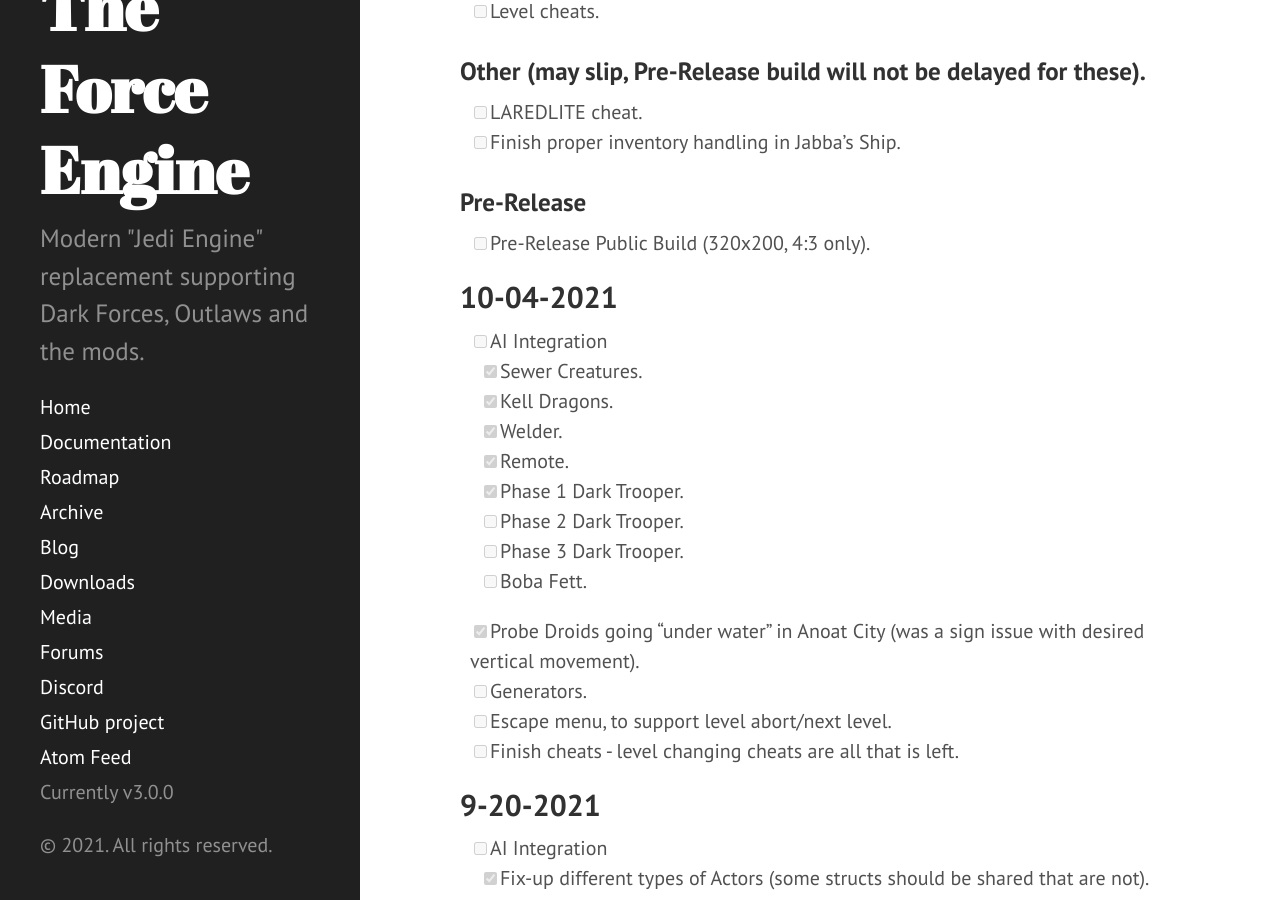
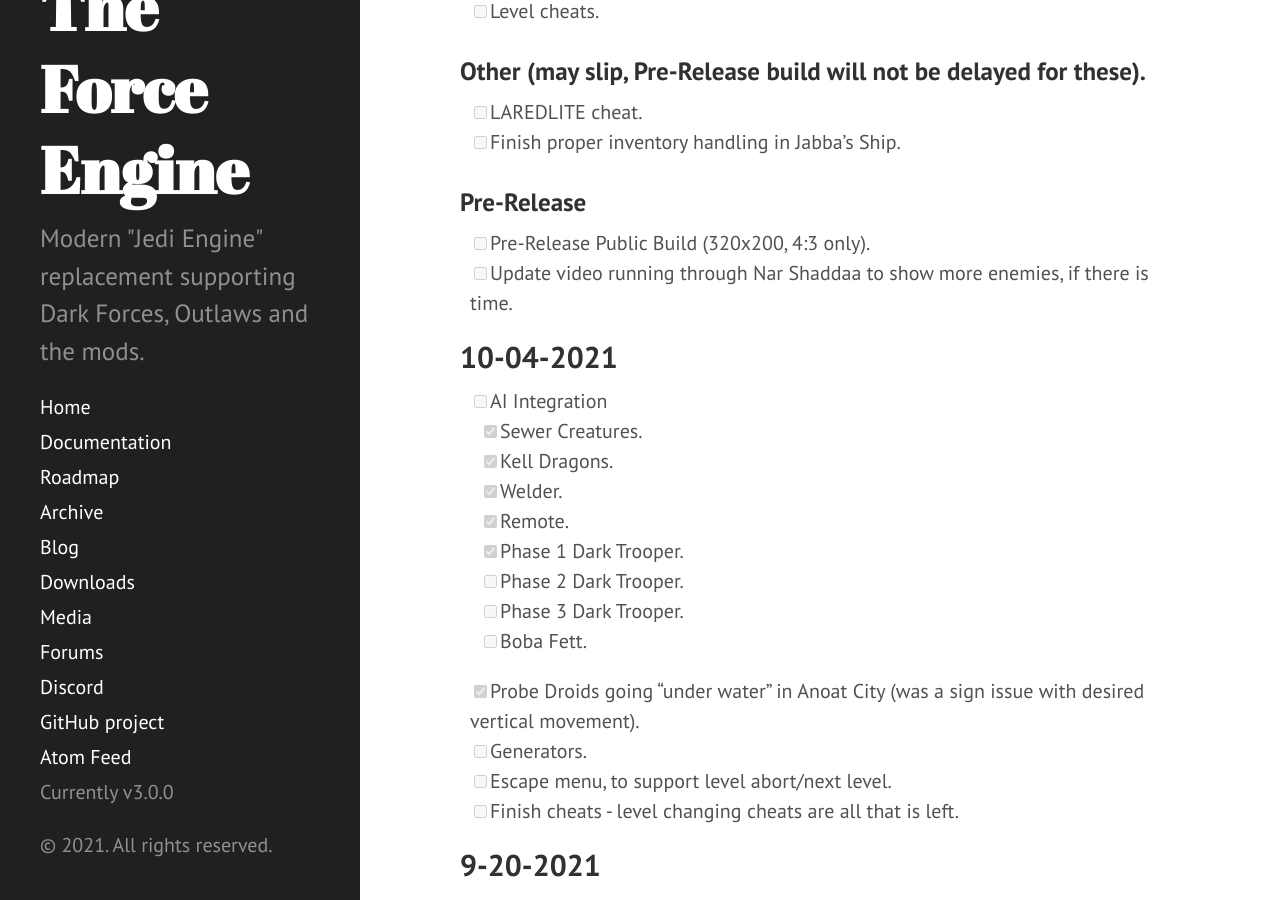
Before and after one commit to TheForceEngine/TheForceEngine.github.io, a Jekyll site: the page built from ProgressTracker.md, in a window 1280 px wide and 900 px high, scrolled down 1610 px. Built offline with Jekyll 4.4.1, drawn with Linux system fonts in a browser that asks for light colours.

Commit message:
Update ProgressTracker.md

```diff
--- a/ProgressTracker.md
+++ b/ProgressTracker.md
@@ -45,6 +45,7 @@
 
 ### Pre-Release
 - [ ] Pre-Release Public Build (320x200, 4:3 only).
+- [ ] Update video running through Nar Shaddaa to show more enemies, if there is time.
 
 ## 10-04-2021
 - [ ] AI Integration
```
